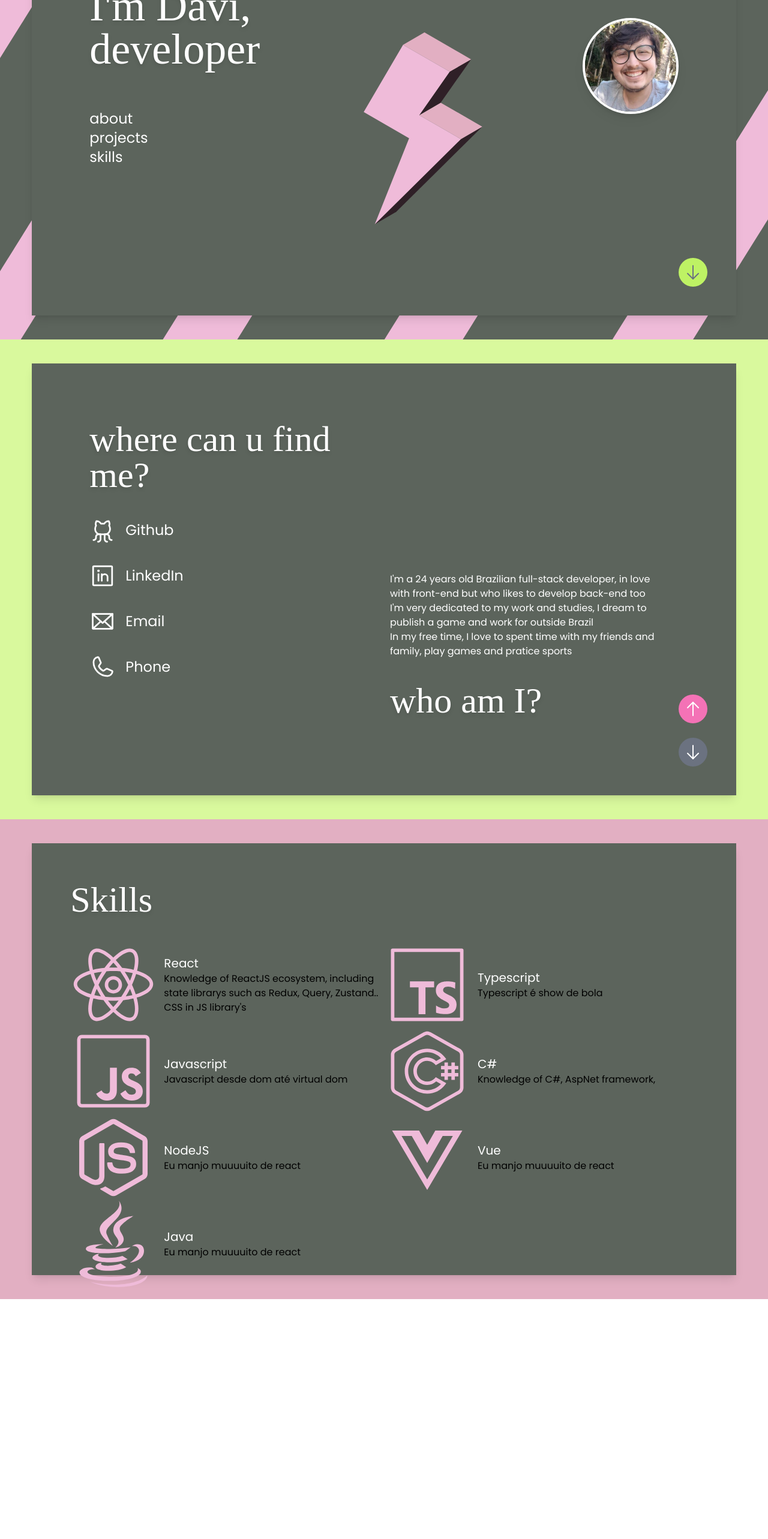
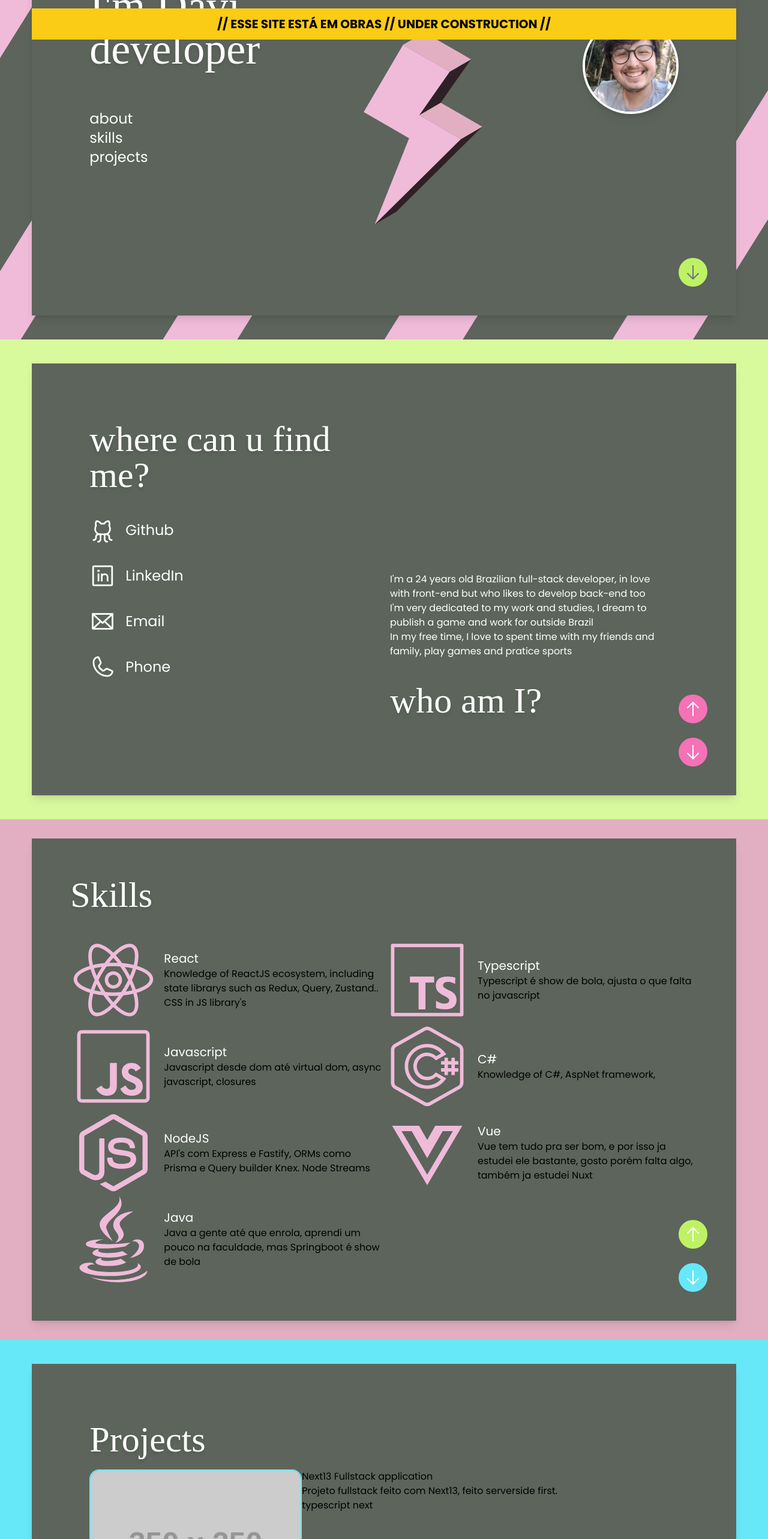
Before and after one commit to freitasDavi/freitasDavi.github.io, a React (Vite) app: page / in a window 1280 px wide. Shown: the part 234-2800 px from the top of the page at 60% size. Before the commit the page ends 2400 px from the top, so only its background shows below. Built offline with nearby package versions, Linux system fonts and the light colour scheme; a web font is replaced by a local one.

Commit message:
working on projects

```diff
--- a/data.json
+++ b/data.json
@@ -8,12 +8,12 @@
         {
             "nome": "Typescript",
             "nomeImagem": "./assets/typescript.svg",
-            "descricao": "Typescript é show de bola"
+            "descricao": "Typescript é show de bola, ajusta o que falta no javascript"
         },
         {
             "nome": "Javascript",
             "nomeImagem": "./assets/javascript.svg",
-            "descricao": "Javascript desde dom até virtual dom"
+            "descricao": "Javascript desde dom até virtual dom, async javascript, closures"
         },
         {
             "nome": "C#",
@@ -23,17 +23,17 @@
         {
             "nome": "NodeJS",
             "nomeImagem": "./assets/node.svg",
-            "descricao": "Eu manjo muuuuito de react"
+            "descricao": "API's com Express e Fastify, ORMs como Prisma e Query builder Knex. Node Streams"
         },
         {
             "nome": "Vue",
             "nomeImagem": "./assets/vue.svg",
-            "descricao": "Eu manjo muuuuito de react"
+            "descricao": "Vue tem tudo pra ser bom, e por isso ja estudei ele bastante, gosto porém falta algo, também ja estudei Nuxt"
         },
         {
             "nome": "Java",
             "nomeImagem": "./assets/java.svg",
-            "descricao": "Eu manjo muuuuito de react"
+            "descricao": "Java a gente até que enrola, aprendi um pouco na faculdade, mas Springboot é show de bola"
         }
     ]
 }
--- a/src/App.tsx
+++ b/src/App.tsx
@@ -1,6 +1,7 @@
 import { LinkedinLogo, GithubLogo, Envelope, Phone, ArrowUp, ArrowDown } from "phosphor-react";
 import useWindowDimension from "./hooks/useWindowDimension";
 import languages from "../data.json";
+import "./index.css"
 
 function App() {
   const {width} = useWindowDimension();
@@ -35,9 +36,9 @@ function App() {
                 <h2 className="text-7xl text-white font-title drop-shadow-md ">developer</h2>
               </div>
               <div className="flex flex-col w-1/3">
-                <a href="#"><h4 className="text-2xl text-white inline hover:underline cursor-pointer">about</h4></a>
-                <a href="#"><h4 className="text-2xl text-white inline hover:underline cursor-pointer">projects</h4></a>
-                <a href="#"><h4 className="text-2xl text-white inline hover:underline cursor-pointer">skills</h4></a>
+                <a href="#find-me"><h4 className="text-2xl text-white inline hover:underline cursor-pointer">about</h4></a>
+                <a href="#skills"><h4 className="text-2xl text-white inline hover:underline cursor-pointer">skills</h4></a>
+                <a href="#projects"><h4 className="text-2xl text-white inline hover:underline cursor-pointer">projects</h4></a>
               </div>
           </div>
           <div className="flex justify-between flex-1 pl-28">
@@ -51,6 +52,10 @@ function App() {
             <a href="#find-me" className="w-12 h-12 rounded-full flex items-center justify-center cursor-pointer bg-lime-300 text-gray-500 hover:bg-lime-500 hover:text-white">
               <ArrowDown size={32} />
             </a>
+          </div>
+
+          <div className="absolute w-full bg-yellow-400 left-0 top-52 p-3 text-xl font-bold flex justify-center">
+            // ESSE SITE ESTÁ EM OBRAS // UNDER CONSTRUCTION //
           </div>
         </div>
 
@@ -94,15 +99,15 @@ function App() {
             <a href="#hi" className="w-12 h-12 rounded-full bg-pink-400 flex items-center justify-center hover:bg-pink-600">
               <ArrowUp size={32} color="#fff" />
             </a>
-            <a href="#hi" className="w-12 h-12 rounded-full flex items-center justify-center cursor-not-allowed bg-gray-500">
+            <a href="#skills" className="w-12 h-12 rounded-full flex items-center justify-center bg-pink-400 hover:bg-pink-600">
               <ArrowDown size={32} color="#fff" />
             </a>
           </div>
 
         </div>
       </div>
-      <div id="skills" className="w-screen h-screen bg-lightin-pink flex justify-center items-center">
-        <div className=" bg-pgray w-11/12 h-[90%] p-16 shadow-lg flex flex-col gap-10 relative">
+      <div id="skills" className="w-screen bg-lightin-pink flex justify-center items-center">
+        <div className="bg-pgray w-11/12 my-8 h-[90%] p-16 shadow-lg flex flex-col gap-10 relative">
           <h2 className="text-7xl md:text-6xl text-white font-title drop-shadow-md">Skills</h2>
           <div className="grid grid-cols-2">
             { data.map(language => {
@@ -117,6 +122,32 @@ function App() {
               )
             }) }
           </div>
+
+          {/* Botões de Up and Down */}
+          <div className="absolute bottom-12 right-12 flex flex-col gap-6">
+            <a href="#find-me" className="w-12 h-12 rounded-full bg-lime-300 flex items-center justify-center hover:bg-lime-400">
+              <ArrowUp size={32} color="#fff" />
+            </a>
+            <a href="#projects" className="w-12 h-12 rounded-full flex items-center justify-center bg-cyan-300 hover:bg-cyan-500">
+              <ArrowDown size={32} color="#fff" />
+            </a>
+          </div>
+        </div>
+      </div>
+      <div id="projects" className="w-screen h-screen bg-cyan-300 flex justify-center items-center">
+        <div className=" bg-pgray w-11/12 h-[90%] flex flex-col gap-5 p-24 shadow-lg relative">
+        <h2 className="text-7xl md:text-6xl text-white font-title drop-shadow-md">Projects</h2>
+          <div className="flex">
+            <img className="rounded-2xl border-2 border-cyan-300" src="https://dummyimage.com/350x250/000/ffffff&text=project+image.png" alt="template image from project" />
+            {/* <div className="w-[350px] h-[250px] bg-yellow-400"></div> */}
+            <div className="flex flex-col">
+              <h3>Next13 Fullstack application </h3>
+              <p>Projeto fullstack feito com Next13, feito serverside first.</p>
+              <div id="tags">
+                typescript next
+              </div>
+            </div>
+          </div>
         </div>
       </div>
     </div>
--- a/src/index.css
+++ b/src/index.css
@@ -5,8 +5,6 @@
 
   font-family: "Poppins", Helvetica, sans-serif;
 }
-
-
 
 @tailwind base;
 @tailwind components;
@@ -24,3 +22,14 @@
   color: darkslateblue;
   font-size: 3rem;
 }
+
+//Custom CSS
+.under-construction {
+  background: repeating-linear-gradient(
+    45deg,
+    #fbbf24,
+    #fbbf24 10px,
+    #000 10px,
+    #000 20px
+  );
+}
```
